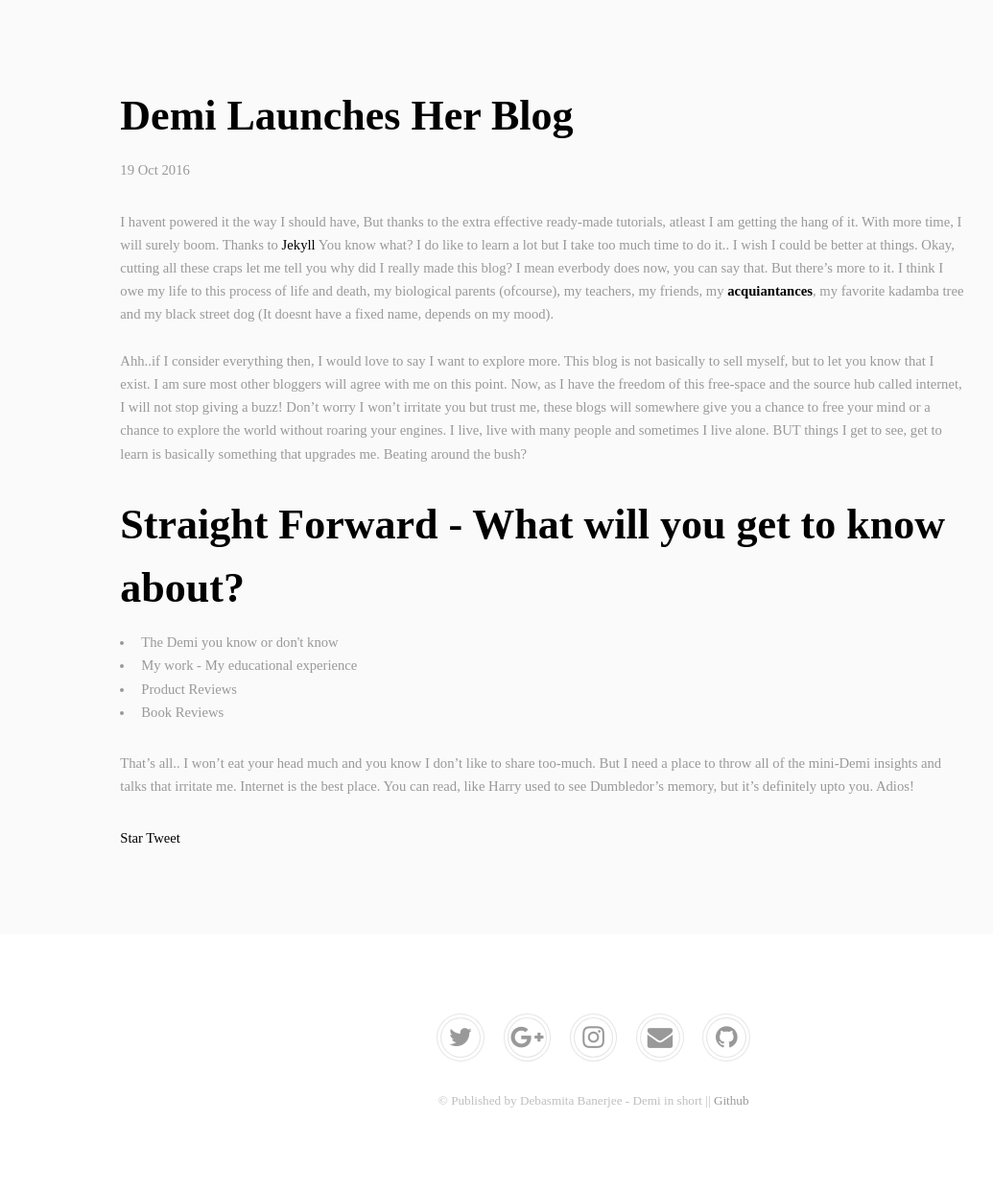
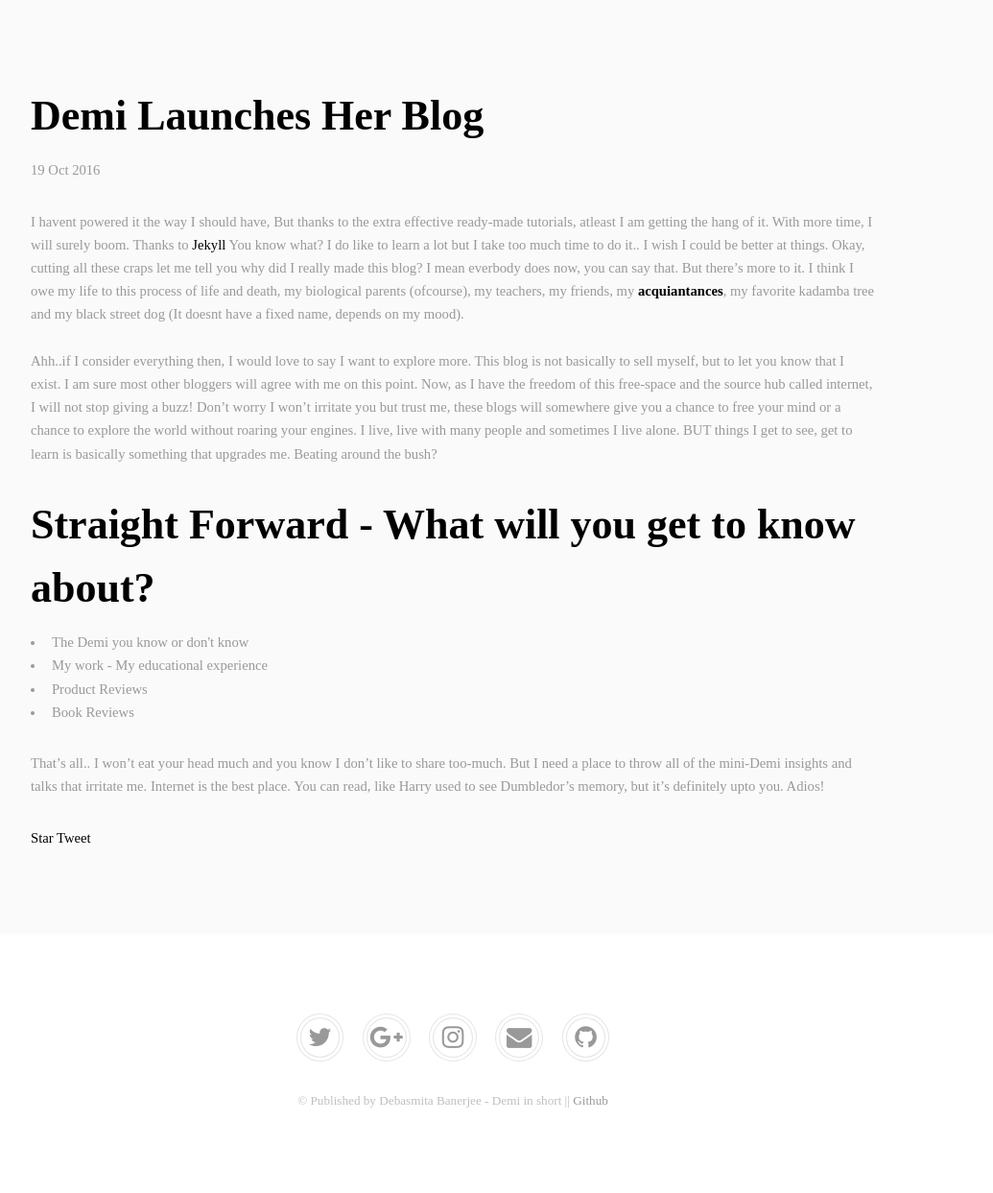
Before and after one commit to DarkDem/DarkDem.github.io, a Jekyll site: the page built from _posts/2016-10-19-demi's-site-launched.md, in a window 1280 px wide. Shown: the whole page at 96% size, without its empty margins (168-1203 px from the left). Built offline with Jekyll 4.4.1, drawn with Linux system fonts in a browser that asks for light colours; some web fonts are replaced; comment, search, counter and statistics services are not loaded.

Commit message:
Update main1.css

```diff
--- a/css/main1.css
+++ b/css/main1.css
@@ -128,7 +128,7 @@
 		}
 
 		.container {
-			width: 100em;
+			width: 80em;
 		}
 
 	}
@@ -3862,7 +3862,7 @@
 
 	#footer {
 		padding: 6em 2em 4em 2em;
-    margin-left: 20em;
+
 	}
 
 		#footer > .inner {
```
